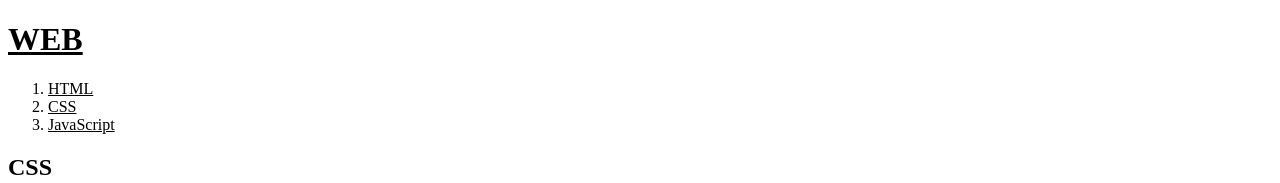
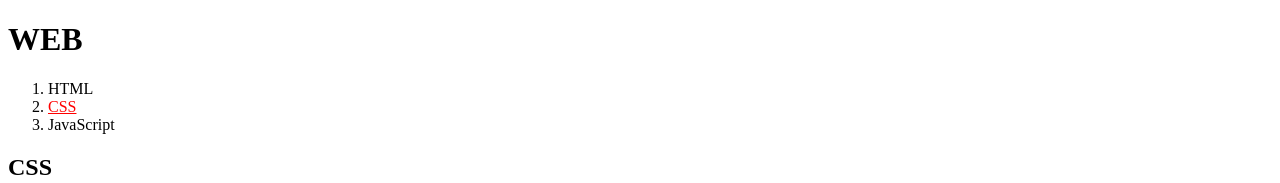
Before and after one commit to hi050227/web2_css, a plain HTML site: page 2.html in a window 1280 px wide. Shown: the top 183 px of the page. Drawn offline with Linux system fonts and the light colour scheme.

Commit message:
리스트 2번 항목에 대해서만 색깔은 빨강 underline 살리기

```diff
--- a/2.html
+++ b/2.html
@@ -3,9 +3,12 @@
   <head>
     <meta charset="utf-8">
     <title>WEB1 - CSS</title>
+    <!-- css style 사용 -->
     <style>
+    /* 모든 a태그에 대해 검은색으로 설정 */
       a {
         color:black;
+        text-decoration: none;
       }
     </style>
     <!-- Global site tag (gtag.js) - Google Analytics -->
@@ -29,7 +32,7 @@
       <li><a href="2.html"><font color='red'>CSS</font></a></li>
       <li><a href="3.html"><font color='red'>JavaScript</font></a></li> -->
       <li><a href="1.html">HTML</a></li>
-      <li><a href="2.html">CSS</a></li>
+      <li><a href="2.html" style="color:red;text-decoration:underline">CSS</a></li>
       <li><a href="3.html">JavaScript</a>
     </ol>
     <h2>CSS</h2>
```
